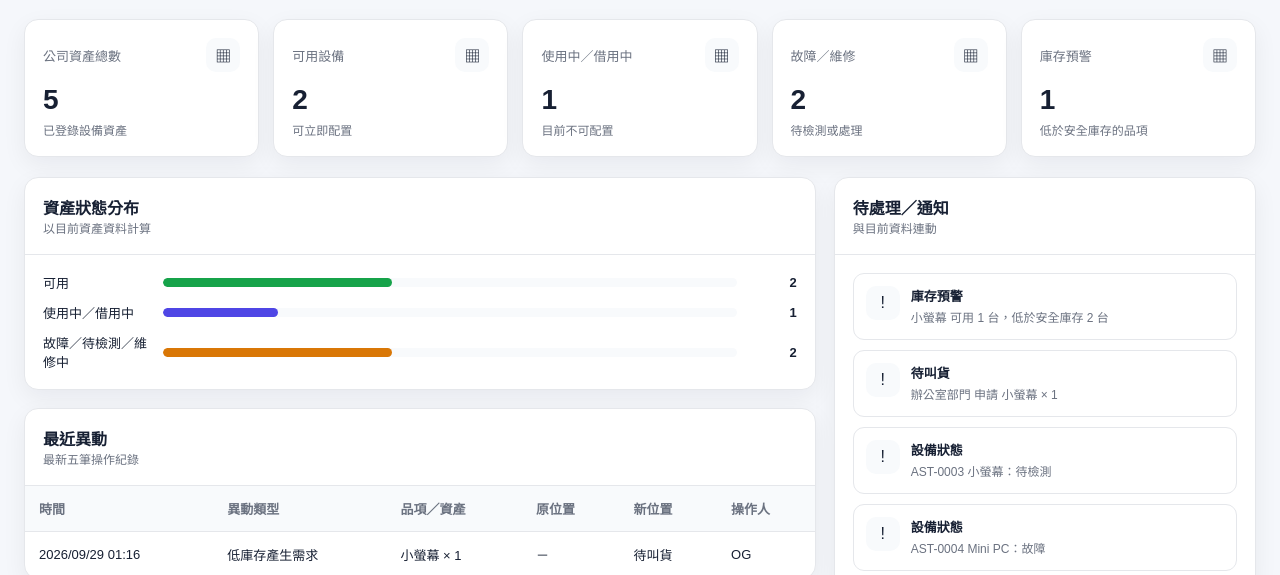
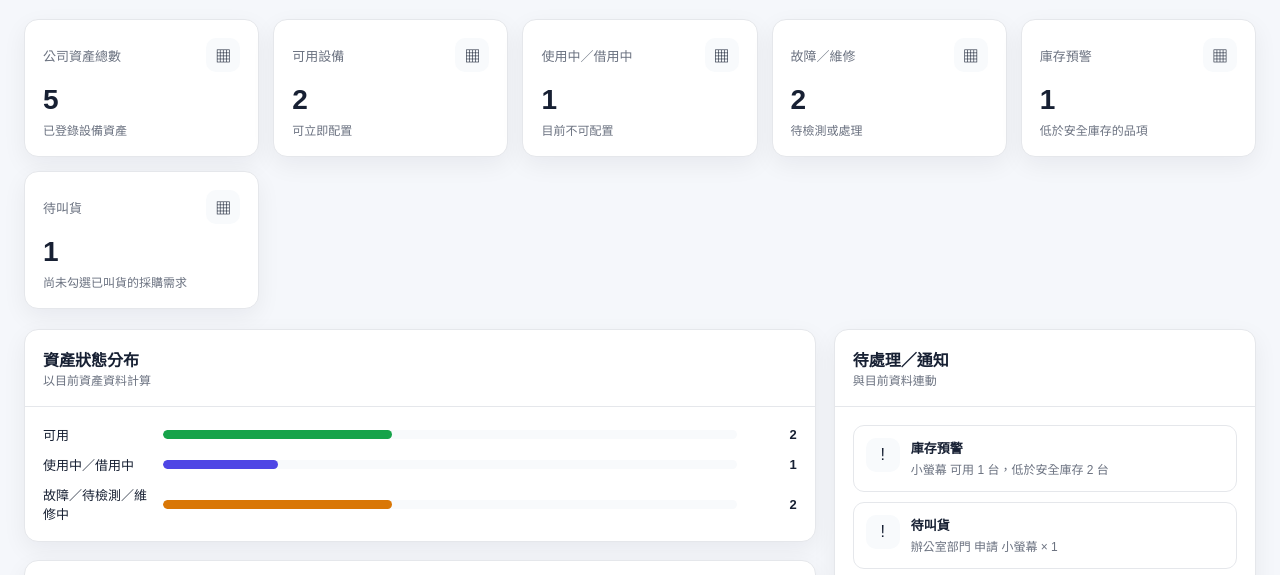
Before and after one commit to vika06011018/BOMB-WMS, a plain HTML site: page index.html in a window 1280 px wide. Shown: the part 224-799 px from the top of the page. Drawn offline with Linux system fonts and the light colour scheme.

Commit message:
feat: show pending orders on WMS dashboard

```diff
--- a/index.html
+++ b/index.html
@@ -369,7 +369,8 @@
     const departments=['總部','辦公室部門'];
     page('settings','系統設定','目前展示資料使用此分類與規則',['設定','目前內容','用途'],row(['部門',departments.join('、'),'物品、資產與位置的歸屬'].map(cell))+row(['辦公室部門區域','機台區、辦公區、備品區','管理實際位置'].map(cell))+row(['安全庫存','依品項設定；全公司可用數低於門檻即提醒','通知中心與採購需求'].map(cell))+row(['資料保存','目前瀏覽器 localStorage','重新開啟仍保留；可匯出備份'].map(cell)));
     const total=db.assets.length,ready=db.assets.filter(a=>a.status==='可用').length,using=db.assets.filter(a=>['使用中','借用中'].includes(a.status)).length,repairing=db.assets.filter(a=>['故障','待檢測','維修中'].includes(a.status)).length,low=warnings().length;
-    const stats=[['公司資產總數',total,'已登錄設備資產'],['可用設備',ready,'可立即配置'],['使用中／借用中',using,'目前不可配置'],['故障／維修',repairing,'待檢測或處理'],['庫存預警',low,'低於安全庫存的品項']].map(([name,value,note])=>`<article class="stat-card"><div class="stat-head"><span class="stat-label">${E(name)}</span><span class="stat-icon">▦</span></div><div class="stat-value">${value}</div><div class="stat-note">${E(note)}</div></article>`).join('');
+    const pendingOrders=db.purchases.filter(p=>p.status==='待叫貨').length;
+    const stats=[['公司資產總數',total,'已登錄設備資產'],['可用設備',ready,'可立即配置'],['使用中／借用中',using,'目前不可配置'],['故障／維修',repairing,'待檢測或處理'],['庫存預警',low,'低於安全庫存的品項'],['待叫貨',pendingOrders,'尚未勾選已叫貨的採購需求']].map(([name,value,note])=>`<article class="stat-card"><div class="stat-head"><span class="stat-label">${E(name)}</span><span class="stat-icon">▦</span></div><div class="stat-value">${value}</div><div class="stat-note">${E(note)}</div></article>`).join('');
     const recent=formatRows(db.logs.slice(0,5),[r=>cell(r.time),r=>cell(r.action),r=>cell(r.subject),r=>cell(r.from),r=>cell(r.to),r=>cell(r.who)]);
     const alerts=notes.slice(0,5).map(n=>`<div class="alert-item"><div class="alert-icon">!</div><div class="alert-content"><div class="alert-title">${E(n.type)}</div><div class="alert-desc">${E(n.text)}</div></div></div>`).join('')||'<p class="wms-empty">目前沒有待處理提醒</p>';
     document.getElementById('page-dashboard').innerHTML=header('營運總覽','公司設備與庫存目前概況',actions(['refresh','重新整理'],['new-item','＋ 新增品項']))+`<section class="stats-grid">${stats}</section><section class="dashboard-grid"><div>${card('資產狀態分布','以目前資產資料計算',`<div class="card-body"><div class="status-list">${[['可用',ready,'success'],['使用中／借用中',using,''],['故障／待檢測／維修中',repairing,'warning']].map(([n,v,c])=>`<div class="status-row"><div class="status-name">${n}</div><div class="progress"><div class="progress-bar ${c}" style="width:${total?Math.round(v/total*100):0}%"></div></div><div class="status-number">${v}</div></div>`).join('')}</div></div>`)}<br>${card('最近異動','最新五筆操作紀錄',table('dashboard-log',['時間','異動類型','品項／資產','原位置','新位置','操作人'],recent))}<div class="wms-card-footer">${button('go-log','查看全部')}</div></div><div>${card('待處理／通知','與目前資料連動',`<div class="card-body"><div class="alert-list">${alerts}</div></div>`)}<br>${card('快速操作','常用 WMS 作業',`<div class="card-body quick-actions">${[['new-inbound','新增入庫'],['new-transfer-asset','調撥設備'],['new-purchase','採購需求'],['new-count','開始盤點']].map(([a,t])=>button(a,t)).join('')}</div>`)}</div></section>`;
```
